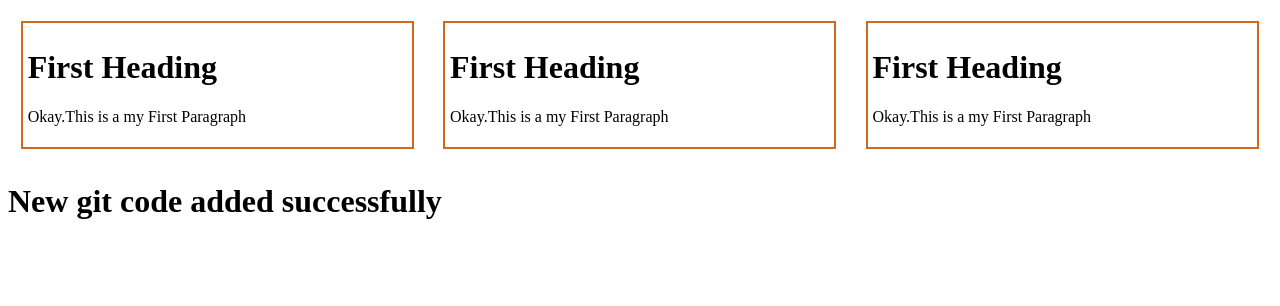
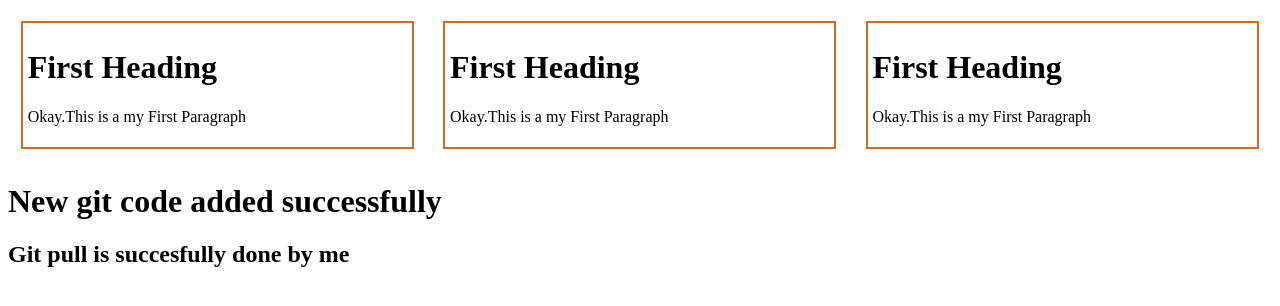
Before and after one commit to hasibimamhridoy/new-practise2022, a plain HTML site: page index.html in a window 1280 px wide. Drawn offline with Linux system fonts and the light colour scheme.

Commit message:
Update index.html

```diff
--- a/index.html
+++ b/index.html
@@ -32,6 +32,7 @@
 
         <div class="new-add">
             <h1>New git code added successfully</h1>
+            <h2> Git pull is succesfully done by me</h2>
         </div>
 
 
```
